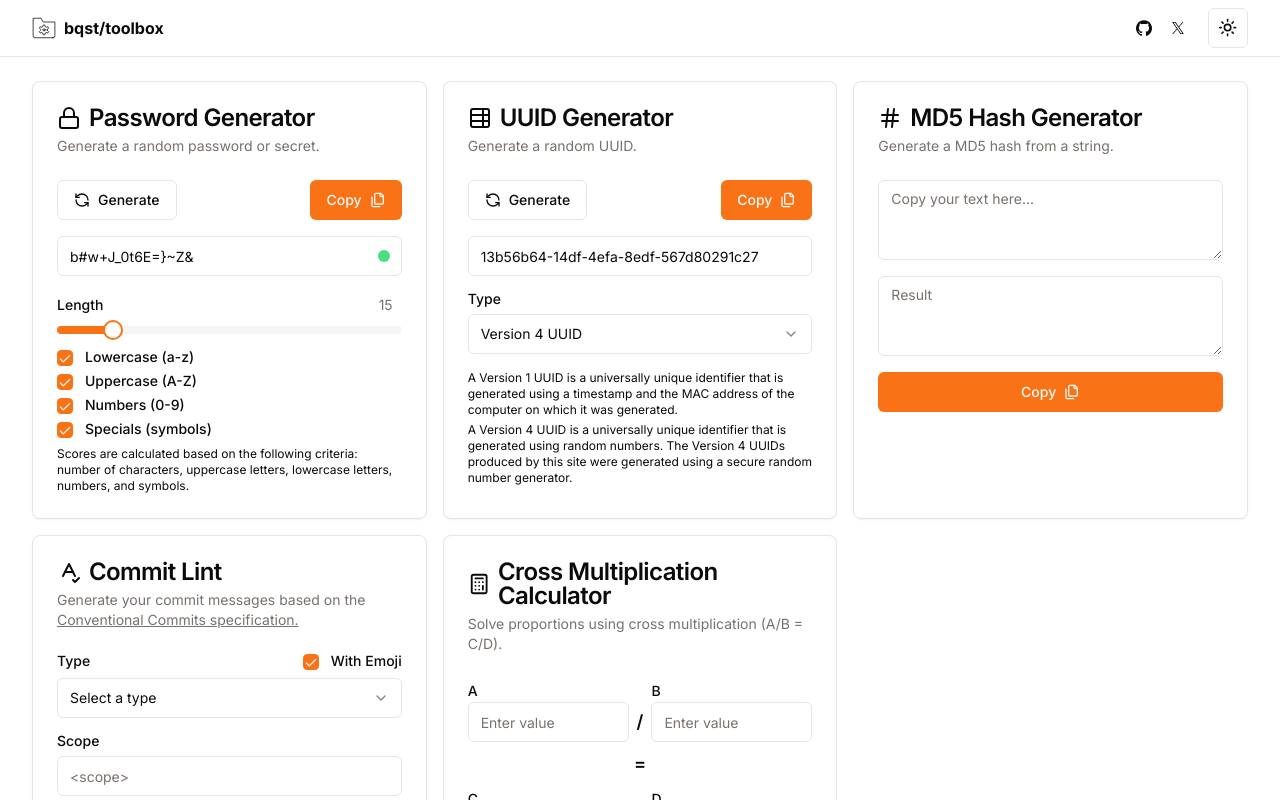
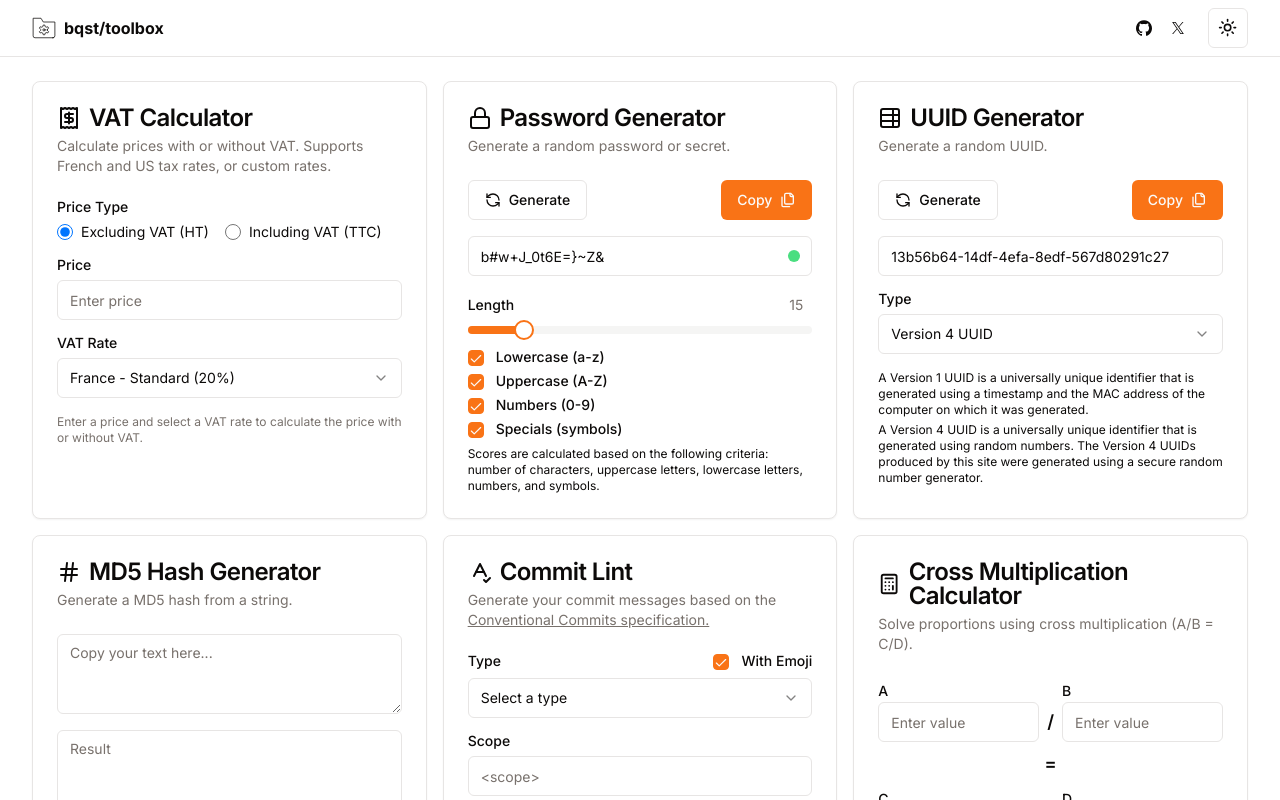
Before and after one commit to bqst/toolbox, a Next.js app: page / in a window 1280 px wide. Shown: the top 800 px of the page. Built offline with nearby package versions, Linux system fonts and the light colour scheme.

Commit message:
✨ Add VAT calculator for prices

```diff
--- a/src/app/page.tsx
+++ b/src/app/page.tsx
@@ -2,6 +2,7 @@ import MD5Form from '@/components/md5-form'
 import SecretForm from '@/components/secret-form'
 import UuidForm from '@/components/uuid-form'
 import CrossMultiplicationForm from '@/components/cross-multiplication-form'
+import VATCalculator from '@/components/vat-calculator'
 
 import CommitLint from '@/components/commit-lint'
 import {
@@ -11,12 +12,35 @@ import {
   CardHeader,
   CardTitle,
 } from '@/components/ui/card'
-import { Calculator, Hash, Lock, SpellCheck, TableProperties } from 'lucide-react'
+import {
+  Calculator,
+  Hash,
+  Lock,
+  Receipt,
+  SpellCheck,
+  TableProperties,
+} from 'lucide-react'
 import Link from 'next/link'
 
 export default function Home() {
   return (
     <div className="grid gap-4 md:grid-cols-2 lg:grid-cols-3">
+      <Card>
+        <CardHeader>
+          <CardTitle className="flex flex-row items-center">
+            <Receipt className="inline-block mr-2" />
+            VAT Calculator
+          </CardTitle>
+          <CardDescription>
+            Calculate prices with or without VAT. Supports French and US tax
+            rates, or custom rates.
+          </CardDescription>
+        </CardHeader>
+        <CardContent>
+          <VATCalculator />
+        </CardContent>
+      </Card>
+
       <Card>
         <CardHeader>
           <CardTitle className="flex flex-row items-center">
--- /dev/null
+++ b/src/components/vat-calculator.tsx
@@ -0,0 +1,199 @@
+'use client'
+
+import { ButtonCopy } from '@/components/copy-button'
+import { Input } from '@/components/ui/input'
+import { Label } from '@/components/ui/label'
+import {
+  Select,
+  SelectContent,
+  SelectItem,
+  SelectTrigger,
+  SelectValue,
+} from '@/components/ui/select'
+import { useState, useMemo } from 'react'
+
+type PriceType = 'excl' | 'incl' // excluding VAT (HT) or including VAT (TTC)
+
+const VAT_RATES = {
+  'FR_STANDARD': { label: 'France - Standard (20%)', rate: 20 },
+  'FR_REDUCED': { label: 'France - Reduced (5.5%)', rate: 5.5 },
+  'FR_SUPER_REDUCED': { label: 'France - Super Reduced (2.1%)', rate: 2.1 },
+  'US_STANDARD': { label: 'USA - Standard (varies by state)', rate: 0 }, // Will use custom
+  'US_CALIFORNIA': { label: 'USA - California (7.25%)', rate: 7.25 },
+  'US_NEW_YORK': { label: 'USA - New York (8%)', rate: 8 },
+  'US_TEXAS': { label: 'USA - Texas (6.25%)', rate: 6.25 },
+  'CUSTOM': { label: 'Custom', rate: 0 },
+} as const
+
+const VATCalculator = () => {
+  const [price, setPrice] = useState('')
+  const [priceType, setPriceType] = useState<PriceType>('excl')
+  const [vatRateKey, setVatRateKey] = useState<keyof typeof VAT_RATES>('FR_STANDARD')
+  const [customRate, setCustomRate] = useState('')
+
+  const vatRate = useMemo(() => {
+    if (vatRateKey === 'CUSTOM') {
+      const custom = parseFloat(customRate)
+      return isNaN(custom) ? 0 : custom
+    }
+    return VAT_RATES[vatRateKey].rate
+  }, [vatRateKey, customRate])
+
+  const results = useMemo(() => {
+    const priceNum = parseFloat(price)
+    if (!price || isNaN(priceNum) || priceNum < 0) {
+      return null
+    }
+
+    // Validate VAT rate
+    if (vatRateKey === 'CUSTOM') {
+      const custom = parseFloat(customRate)
+      if (!customRate || isNaN(custom) || custom <= 0) {
+        return null
+      }
+    } else if (vatRate <= 0) {
+      return null
+    }
+
+    const vatMultiplier = vatRate / 100
+
+    if (priceType === 'excl') {
+      // Price excluding VAT (HT) -> Calculate including VAT (TTC)
+      const vatAmount = priceNum * vatMultiplier
+      const priceIncl = priceNum + vatAmount
+      return {
+        priceExcl: priceNum,
+        vatAmount,
+        priceIncl,
+      }
+    } else {
+      // Price including VAT (TTC) -> Calculate excluding VAT (HT)
+      const priceExcl = priceNum / (1 + vatMultiplier)
+      const vatAmount = priceNum - priceExcl
+      return {
+        priceExcl,
+        vatAmount,
+        priceIncl: priceNum,
+      }
+    }
+  }, [price, priceType, vatRate, vatRateKey])
+
+  const handlePriceChange = (value: string) => {
+    // Allow empty string or valid number
+    if (value === '' || /^\d*\.?\d*$/.test(value)) {
+      setPrice(value)
+    }
+  }
+
+  const handleCustomRateChange = (value: string) => {
+    // Allow empty string or valid number
+    if (value === '' || /^\d*\.?\d*$/.test(value)) {
+      setCustomRate(value)
+    }
+  }
+
+  return (
+    <div className="grid gap-4">
+      <div className="grid gap-2">
+        <Label htmlFor="price-type">Price Type</Label>
+        <div className="flex gap-4">
+          <label className="flex items-center gap-2 cursor-pointer">
+            <input
+              type="radio"
+              name="price-type"
+              checked={priceType === 'excl'}
+              onChange={() => setPriceType('excl')}
+              className="h-4 w-4"
+            />
+            <span className="text-sm">Excluding VAT (HT)</span>
+          </label>
+          <label className="flex items-center gap-2 cursor-pointer">
+            <input
+              type="radio"
+              name="price-type"
+              checked={priceType === 'incl'}
+              onChange={() => setPriceType('incl')}
+              className="h-4 w-4"
+            />
+            <span className="text-sm">Including VAT (TTC)</span>
+          </label>
+        </div>
+      </div>
+
+      <div className="grid gap-2">
+        <Label htmlFor="price">Price</Label>
+        <Input
+          id="price"
+          type="text"
+          placeholder="Enter price"
+          value={price}
+          onChange={(e) => handlePriceChange(e.target.value)}
+        />
+      </div>
+
+      <div className="grid gap-2">
+        <Label htmlFor="vat-rate">VAT Rate</Label>
+        <Select value={vatRateKey} onValueChange={(value) => setVatRateKey(value as keyof typeof VAT_RATES)}>
+          <SelectTrigger id="vat-rate">
+            <SelectValue placeholder="Select VAT rate" />
+          </SelectTrigger>
+          <SelectContent>
+            <SelectItem value="FR_STANDARD">{VAT_RATES.FR_STANDARD.label}</SelectItem>
+            <SelectItem value="FR_REDUCED">{VAT_RATES.FR_REDUCED.label}</SelectItem>
+            <SelectItem value="FR_SUPER_REDUCED">{VAT_RATES.FR_SUPER_REDUCED.label}</SelectItem>
+            <SelectItem value="US_CALIFORNIA">{VAT_RATES.US_CALIFORNIA.label}</SelectItem>
+            <SelectItem value="US_NEW_YORK">{VAT_RATES.US_NEW_YORK.label}</SelectItem>
+            <SelectItem value="US_TEXAS">{VAT_RATES.US_TEXAS.label}</SelectItem>
+            <SelectItem value="CUSTOM">{VAT_RATES.CUSTOM.label}</SelectItem>
+          </SelectContent>
+        </Select>
+      </div>
+
+      {vatRateKey === 'CUSTOM' && (
+        <div className="grid gap-2">
+          <Label htmlFor="custom-rate">Custom VAT Rate (%)</Label>
+          <Input
+            id="custom-rate"
+            type="text"
+            placeholder="Enter custom rate (e.g., 19)"
+            value={customRate}
+            onChange={(e) => handleCustomRateChange(e.target.value)}
+          />
+        </div>
+      )}
+
+      {results && (
+        <div className="rounded-md border p-4 space-y-2">
+          <div className="flex justify-between items-center">
+            <span className="text-sm font-medium">Price {priceType === 'excl' ? 'Excluding' : 'Including'} VAT:</span>
+            <span className="text-sm font-semibold">
+              {results.priceExcl.toFixed(2)} €
+            </span>
+          </div>
+          <div className="flex justify-between items-center">
+            <span className="text-sm font-medium">VAT Amount ({vatRate}%):</span>
+            <span className="text-sm font-semibold">
+              {results.vatAmount.toFixed(2)} €
+            </span>
+          </div>
+          <div className="flex justify-between items-center pt-2 border-t">
+            <span className="text-sm font-medium">Price {priceType === 'incl' ? 'Excluding' : 'Including'} VAT:</span>
+            <span className="text-sm font-bold">
+              {results.priceIncl.toFixed(2)} €
+            </span>
+          </div>
+        </div>
+      )}
+
+      {results && (
+        <ButtonCopy text={results.priceIncl.toFixed(2)} />
+      )}
+
+      <p className="text-xs text-muted-foreground">
+        Enter a price and select a VAT rate to calculate the price with or without VAT.
+      </p>
+    </div>
+  )
+}
+
+export default VATCalculator
```
